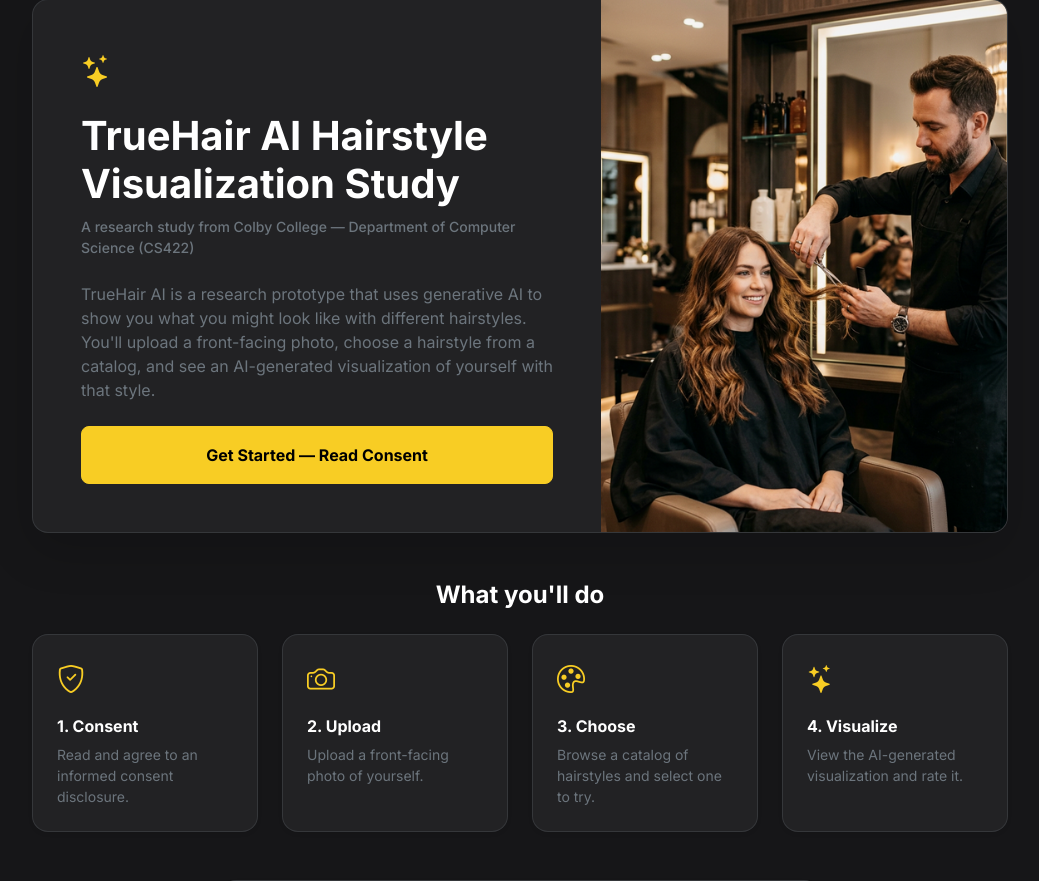
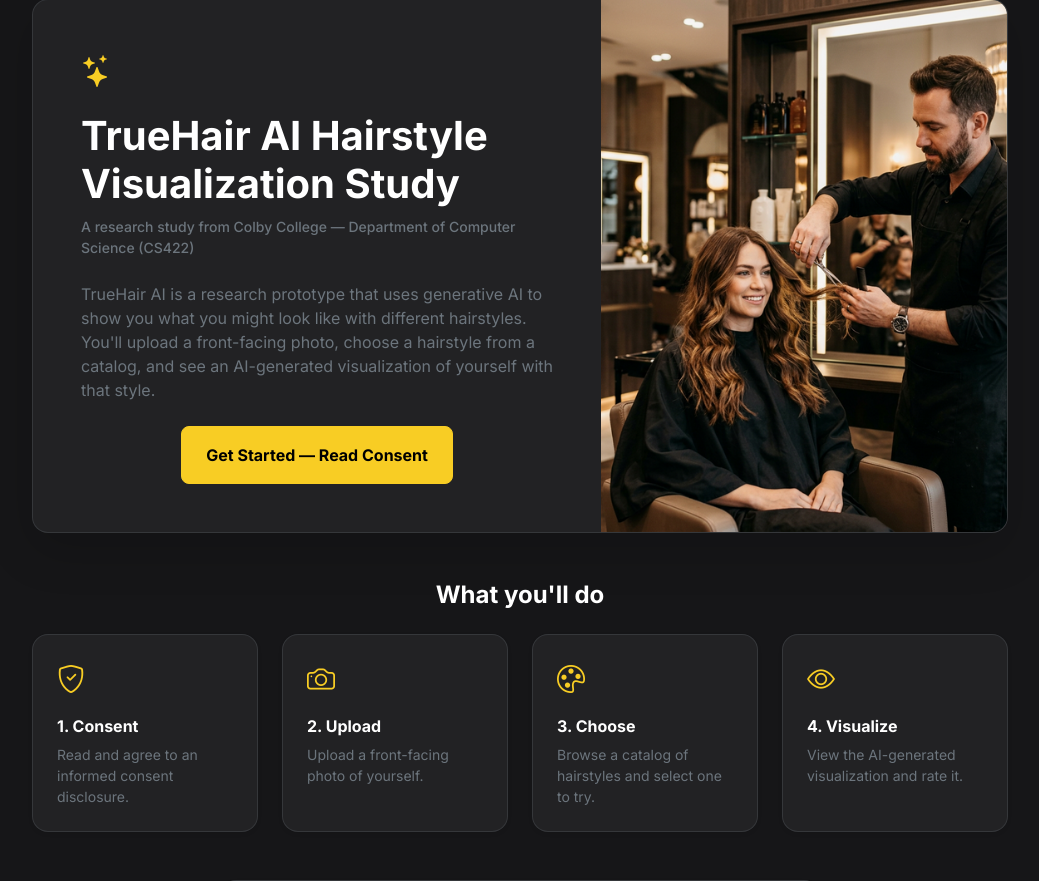
Before and after one commit to TrueHair-AI/truehair-ai, a Python web app: template app/templates/landing.html in a window 1280 px wide. Shown: the part 123-1004 px from the top of the page, without its empty margins (120-1159 px from the left). Run offline with Jinja, Linux system fonts and the light colour scheme; the template is opened without the code that fills it, so the values that code supplies are empty.

Commit message:
style(landing): center hero CTA, use distinct icon for step 4, clean whitespace
- Center the primary CTA under the hero description for a clearer focal point.
- Replace bi-stars with bi-eye on the "Visualize" step so it doesn't duplicate the hero accent icon.
- Drop the no-op w-sm-auto (not in Bootstrap 5.3's default build) and remove stray trailing whitespace.

```diff
--- a/app/templates/landing.html
+++ b/app/templates/landing.html
@@ -30,7 +30,7 @@
           AI-generated visualization of yourself with that style.
         </p>
         <a href="{{ url_for('main.consent_page') }}"
-           class="btn btn-primary fw-bold py-3 px-4 rounded-3 align-self-start w-100 w-sm-auto">
+           class="btn btn-primary fw-bold py-3 px-4 rounded-3 align-self-center">
           Get Started — Read Consent
         </a>
       </div>
@@ -71,7 +71,7 @@
       <div class="col-12 col-md-6 col-lg-3">
         <div class="bg-card rounded-4 border border-secondary border-opacity-25 p-4 h-100 shadow-sm">
           <div class="text-yellow mb-3">
-            <i class="bi bi-stars fs-3"></i>
+            <i class="bi bi-eye fs-3"></i>
           </div>
           <h3 class="h6 fw-bold mb-2">4. Visualize</h3>
           <p class="text-secondary small mb-0">View the AI-generated visualization and rate it.</p>
```
